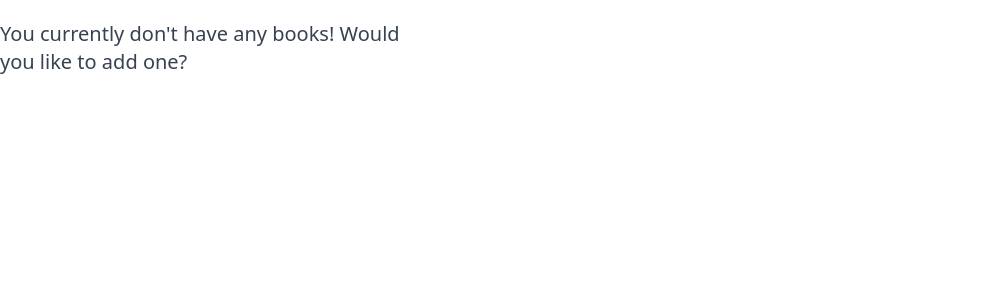
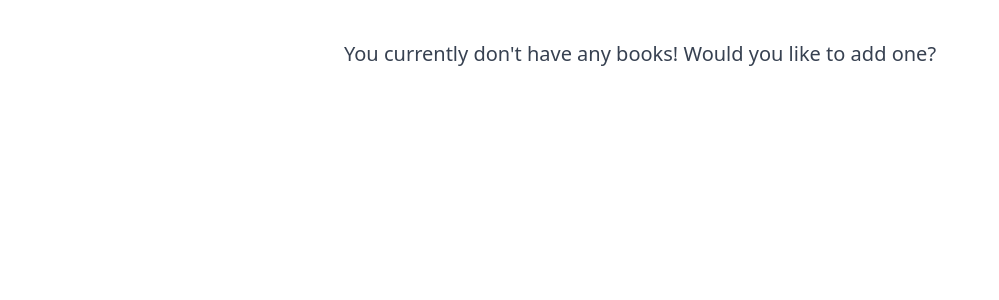
Before and after one commit to dev-martin02/bookPlanner, a React (Vite) app: page /book in a window 1280 px wide. Shown: the top 300 px of the page, without its empty margins (0-999 px from the left). Built offline with nearby package versions, Linux system fonts and the light colour scheme.

Commit message:
fix the p element design on Books component

```diff
--- a/src/pages/Book.tsx
+++ b/src/pages/Book.tsx
@@ -20,15 +20,15 @@ export default function Book() {
     </div>
   ));
 
-  return (
+  return books.length === 0 ? (
+    <div className="flex justify-center items-center w-full mt-10">
+      <p className="text-gray-700 text-xl ">
+        You currently don't have any books! Would you like to add one?
+      </p>
+    </div>
+  ) : (
     <section className="mt-5 flex flex-col items-center md:grid md:grid-cols-3 md:grid-rows-3 gap-3">
-      {books.length === 0 ? (
-        <p className="text-gray-700 text-xl w-full">
-          You currently don't have any books! Would you like to add one?
-        </p>
-      ) : (
-        allBooks
-      )}
+      {allBooks}
     </section>
   );
 }
```
